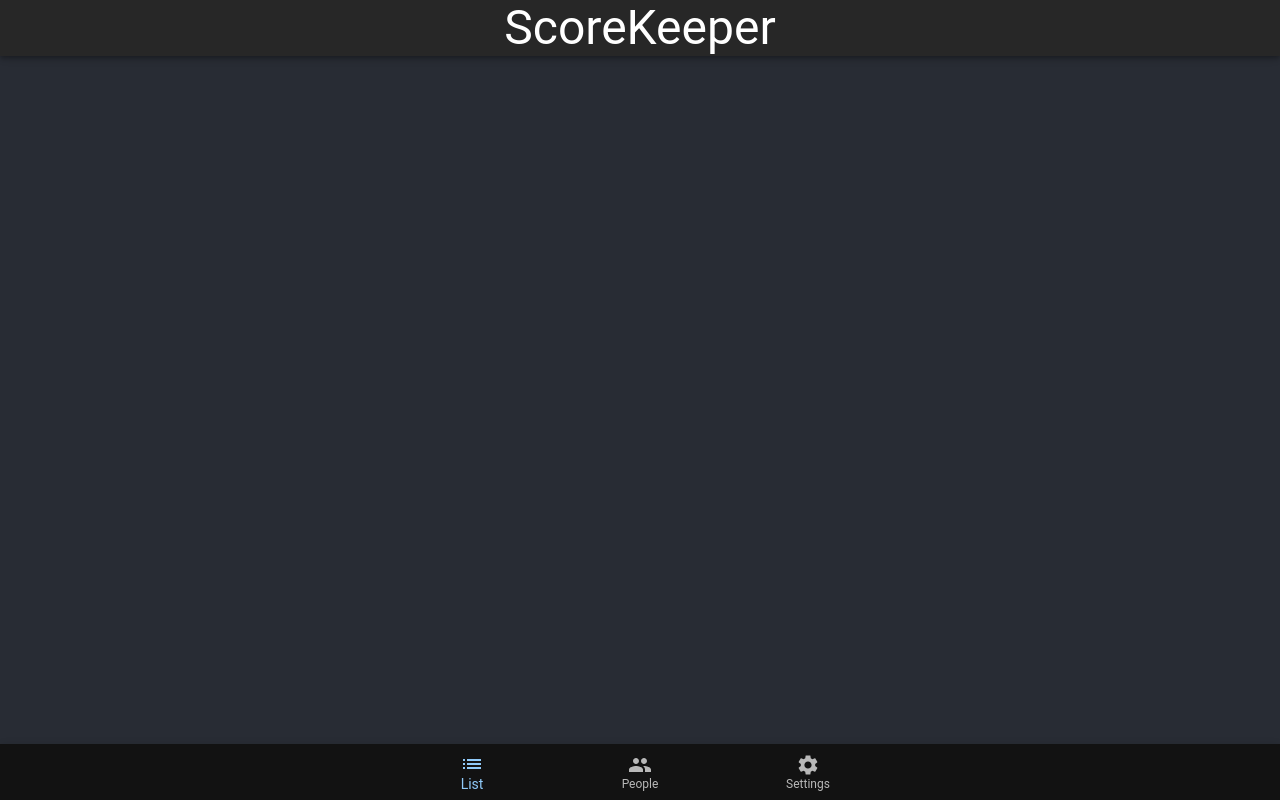
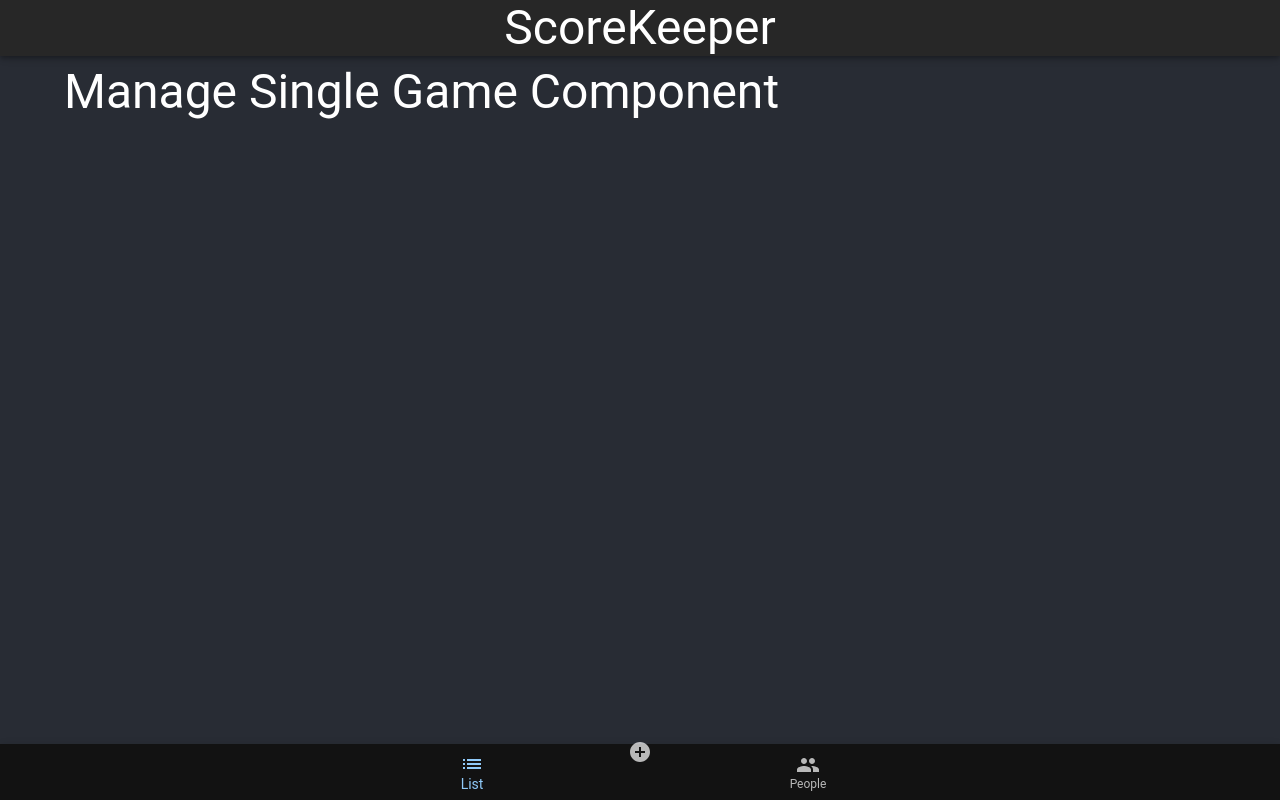
Before and after one commit to motoole/scorekeeper, a React (Create React App) app: page /singleGame in a window 1280 px wide. Built offline with nearby package versions, Linux system fonts and the light colour scheme.

Commit message:
Status commit. Updated Create and List games components. Updated footer nav. Added path to singleGame in app.js

```diff
--- a/src/App.js
+++ b/src/App.js
@@ -15,6 +15,7 @@ import ListPage from './components/ListPage.js';
 import Players from './components/Players.js';
 import Settings from './components/Settings.js';
 import CreateGame from './components/CreateGame.js';
+import SingleGame from './components/SingleGame.js';
 import TestComponent from './components/TestComponent.js';
 
 const App = () => {
@@ -35,6 +36,7 @@ const App = () => {
             <Route path='players' element={<Players />} />
             <Route path='settings' element={<Settings />} />
             <Route path='createGame' element={<CreateGame />} />
+            <Route path='singleGame' element={<SingleGame />} />
           </Routes>
 
         </Container>
--- a/src/components/CreateGame.js
+++ b/src/components/CreateGame.js
@@ -1,5 +1,5 @@
 import React, { useState, useRef, useEffect } from 'react';
-import { Link } from 'react-router-dom';
+import { Link, useNavigate } from 'react-router-dom';
 
 // material ui imports
 import {
@@ -19,7 +19,8 @@ import {
 
 const CreateGame = () => {
   const [gameName, setGameName] = useState('');
-  const [playerNames, setPlayerNames] = useState([{ player: ''}])
+  const [playerNames, setPlayerNames] = useState([{ player: ''}]);
+  const navigate = useNavigate();
 
   let handleChange = (i, e) => {
     let newPlayerNames = [...playerNames];
@@ -91,6 +92,7 @@ const CreateGame = () => {
     ls.gamesData = [...ls.gamesData, createGameData];
     console.log(ls.gamesData);
     localStorage.setItem('skGamesData', JSON.stringify(ls));
+    navigate("/");
   }
 
   return(
--- a/src/components/Footer.js
+++ b/src/components/Footer.js
@@ -6,18 +6,21 @@ import {
   Paper,
   BottomNavigation,
   BottomNavigationAction,
-  Toolbar
+  Toolbar,
+  IconButton
 } from '@mui/material';
 
 // mui icons
 import {
   List as ListIcon,
   Settings as SettingsIcon,
-  People as PlayerIcon
+  People as PlayerIcon,
+  AddCircle as AddIcon
 } from '@mui/icons-material';
 
 const Footer = () => {
   const [value, setValue] = React.useState(0);
+
   return (
     <div className="Footer">
       <Toolbar />
@@ -30,8 +33,13 @@ const Footer = () => {
           }}
         >
           <BottomNavigationAction component={Link} to="/" label="List" icon={<ListIcon />} />
+          <BottomNavigationAction component={Link} to="/createGame" label="" icon={<AddIcon />}
+            sx={{
+              position: 'relative',
+              top: '-20px'
+            }}
+          />
           <BottomNavigationAction component={Link} to="/players" label="People" icon={<PlayerIcon />} />
-          <BottomNavigationAction component={Link} to="/settings" label="Settings" icon={<SettingsIcon />} />
 
 
         </BottomNavigation>
--- a/src/components/ListGames.js
+++ b/src/components/ListGames.js
@@ -1,20 +1,29 @@
 import React from 'react';
 import { Box, Card } from '@mui/material';
+import { Link, useNavigate } from 'react-router-dom';
 
 const ListGames = (props) => {
   let listData = props.gamesData;
+  const navigate = useNavigate();
 
   return(
     <div className='ListGames'>
-      <h1>List Games Component</h1>
-
+      <h1>Active Games</h1>
       {
       listData.map((game, index) =>
-        <Box key={index} sx={{
-          marginBottom: '0px',
-          padding: '10px'
-        }}>
-          <Card sx={{ padding: '20px' }}>
+        <Box
+          component={ Link }
+          to="/singleGame"
+          key={index}
+          sx={{
+            marginBottom: '0px',
+            padding: '10px'
+          }}>
+          <Card variatn="oulined" sx={{
+            padding: '20px',
+            border: 1,
+            borderColor: '#666'
+          }}>
             <div>Game Name: {game.gameType.name}</div>
             <div>Round: {game.numRounds}</div>
             {
--- /dev/null
+++ b/src/components/SingleGame.js
@@ -0,0 +1,18 @@
+import React from 'react';
+
+import {
+  Typography
+} from '@mui/material';
+
+
+const SingleGame = (props) => {
+  console.log(props);
+
+  return(
+    <Typography variant="h3">
+      Manage Single Game Component
+    </Typography>
+  )
+};
+
+export default SingleGame;
```
